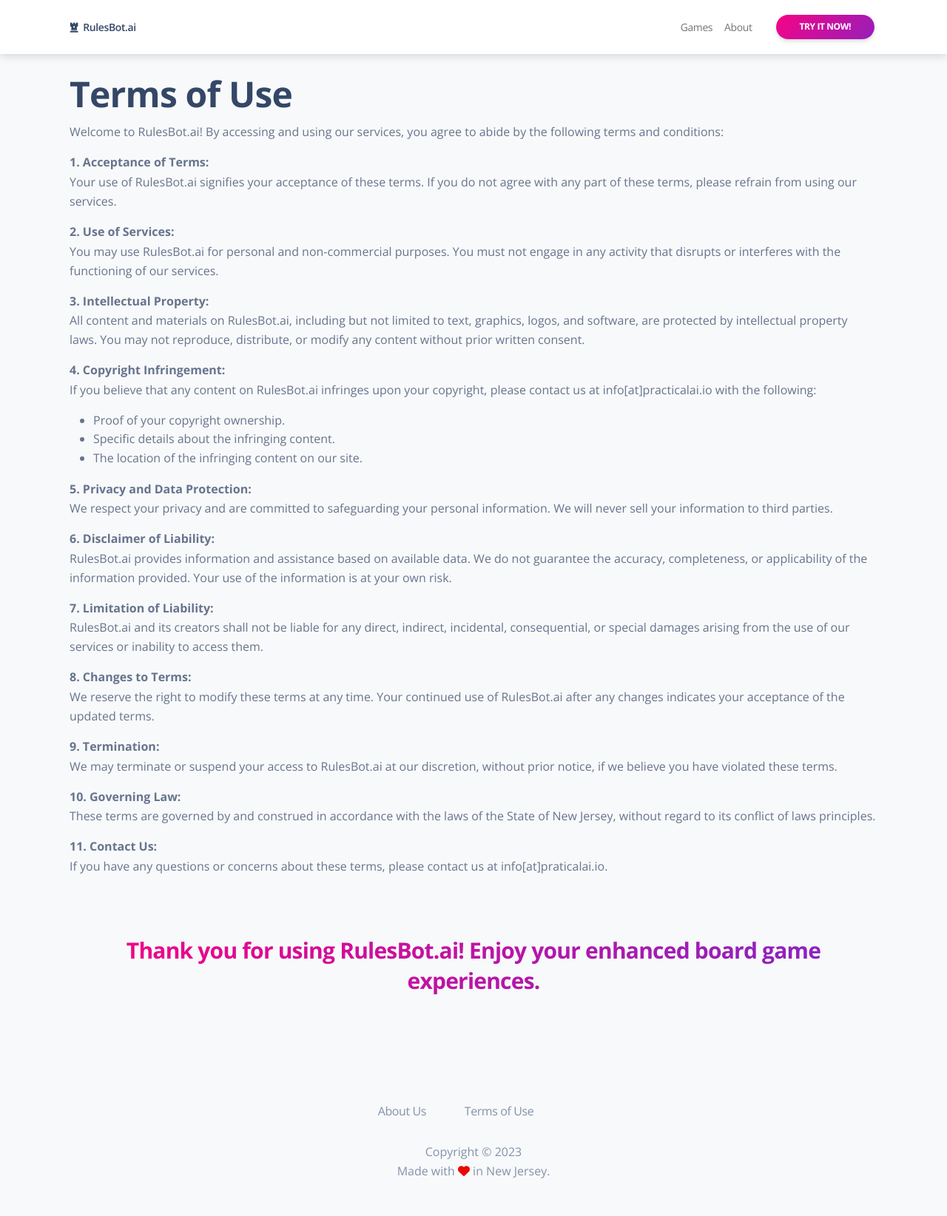
After one commit to daugaard/rulesbot, a Django app: page /terms/ in a window 1280 px wide. The commit adds this page. Shown: the whole page at 74% size. Run offline with Django 4.2, Linux system fonts and the light colour scheme; some libraries are stand-ins or nearby versions.

Commit message:
Add new add for static pages and add about and terms.

```diff
--- /dev/null
+++ b/pages/apps.py
@@ -0,0 +1,6 @@
+from django.apps import AppConfig
+
+
+class PagesConfig(AppConfig):
+    default_auto_field = "django.db.models.BigAutoField"
+    name = "pages"
--- /dev/null
+++ b/pages/templates/pages/terms.html
@@ -0,0 +1,57 @@
+{% extends "master.html" %}
+
+{% load static %}
+
+{% block title %}
+  | About
+{% endblock %}
+
+{% block content %}
+<div class="container py-4">
+    <h1>Terms of Use</h1>
+    <p>
+        Welcome to RulesBot.ai! By accessing and using our services, you agree to abide by the following terms and conditions:
+    </p>
+    <strong>1. Acceptance of Terms:</strong>
+    <p>Your use of RulesBot.ai signifies your acceptance of these terms. If you do not agree with any part of these terms, please refrain from using our services.</p>
+
+    <strong>2. Use of Services:</strong>
+    <p>You may use RulesBot.ai for personal and non-commercial purposes. You must not engage in any activity that disrupts or interferes with the functioning of our services.</p>
+
+    <strong>3. Intellectual Property:</strong>
+    <p>All content and materials on RulesBot.ai, including but not limited to text, graphics, logos, and software, are protected by intellectual property laws. You may not reproduce, distribute, or modify any content without prior written consent.</p>
+
+    <strong>4. Copyright Infringement:</strong>
+    <p>If you believe that any content on RulesBot.ai infringes upon your copyright, please contact us at info[at]practicalai.io with the following:
+        <ul>
+            <li>Proof of your copyright ownership.</li>
+            <li>Specific details about the infringing content.</li>
+            <li>The location of the infringing content on our site.</li>
+        </ul>
+    </p>
+
+    <strong>5. Privacy and Data Protection:</strong>
+    <p>We respect your privacy and are committed to safeguarding your personal information. We will never sell your information to third parties.</p>
+
+    <strong>6. Disclaimer of Liability:</strong>
+    <p>RulesBot.ai provides information and assistance based on available data. We do not guarantee the accuracy, completeness, or applicability of the information provided. Your use of the information is at your own risk.   </p>
+
+    <strong>7. Limitation of Liability:</strong>
+    <p>RulesBot.ai and its creators shall not be liable for any direct, indirect, incidental, consequential, or special damages arising from the use of our services or inability to access them.</p>
+
+    <strong>8. Changes to Terms:</strong>
+    <p>We reserve the right to modify these terms at any time. Your continued use of RulesBot.ai after any changes indicates your acceptance of the updated terms.</p>
+
+    <strong>9. Termination:</strong>
+    <p>We may terminate or suspend your access to RulesBot.ai at our discretion, without prior notice, if we believe you have violated these terms.</p>
+
+    <strong>10. Governing Law:</strong>
+    <p>These terms are governed by and construed in accordance with the laws of the State of New Jersey, without regard to its conflict of laws principles.</p>
+
+    <strong>11. Contact Us:</strong>
+    <p>If you have any questions or concerns about these terms, please contact us at info[at]praticalai.io.
+    </p>
+
+    <h3 class="text-gradient text-primary text-center py-6">Thank you for using RulesBot.ai! Enjoy your enhanced board game experiences.</h3>
+</div>
+{% endblock %}
--- /dev/null
+++ b/pages/views.py
@@ -0,0 +1,20 @@
+from django.shortcuts import render
+from django.views import generic
+
+from games.models import Game
+
+
+class LandingView(generic.ListView):
+    template_name = "pages/landing.html"
+    context_object_name = "games"
+
+    def get_queryset(self):
+        return Game.objects.order_by("-created_at")[:5]
+
+
+def AboutView(request):
+    return render(request, "pages/about.html")
+
+
+def TermsView(request):
+    return render(request, "pages/terms.html")
--- a/rulesbot/settings.py
+++ b/rulesbot/settings.py
@@ -53,6 +53,7 @@ else:
 INSTALLED_APPS = [
     "chat.apps.ChatConfig",
     "games.apps.GamesConfig",
+    "pages.apps.PagesConfig",
     "django.contrib.admin",
     "django.contrib.auth",
     "django.contrib.contenttypes",
--- a/rulesbot/urls.py
+++ b/rulesbot/urls.py
@@ -17,10 +17,12 @@ Including another URLconf
 from django.contrib import admin
 from django.urls import include, path
 
-from chat import views as chat_views
+from pages import views as pages_views
 
 urlpatterns = [
-    path("", chat_views.LandingView.as_view(), name="index"),
+    path("", pages_views.LandingView.as_view(), name="index"),
+    path("about/", pages_views.AboutView, name="about"),
+    path("terms/", pages_views.TermsView, name="terms"),
     path("games/", include("games.urls")),
     path("chat/", include("chat.urls")),
     path("admin/", admin.site.urls),
--- a/templates/master.html
+++ b/templates/master.html
@@ -48,7 +48,7 @@
             </a>
           </li>
           <li class="nav-item">
-            <a class="nav-link" role="button">
+            <a href="{% url 'about' %}" class="nav-link" role="button">
               About
             </a>
           </li>
@@ -68,10 +68,10 @@
     <div class="container">
       <div class="row">
         <div class="col-lg-8 mb-4 mx-auto text-center">
-          <a href="javascript:;" target="_blank" class="text-secondary me-xl-5 me-3 mb-sm-0 mb-2">
+          <a href="{% url 'about' %}" target="_blank" class="text-secondary me-xl-5 me-3 mb-sm-0 mb-2">
             About Us
           </a>
-          <a href="javascript:;" target="_blank" class="text-secondary me-xl-5 me-3 mb-sm-0 mb-2">
+          <a href="{% url 'terms' %}" target="_blank" class="text-secondary me-xl-5 me-3 mb-sm-0 mb-2">
             Terms of Use
           </a>
         </div>
```
Also changed, not shown: chat/views.py (+0 -8 lines), pages/templates/pages/about.html (added, +27 -0 lines), pages/__init__.py (added), pages/templates/pages/landing.html (renamed from chat/templates/chat/landing.html).
